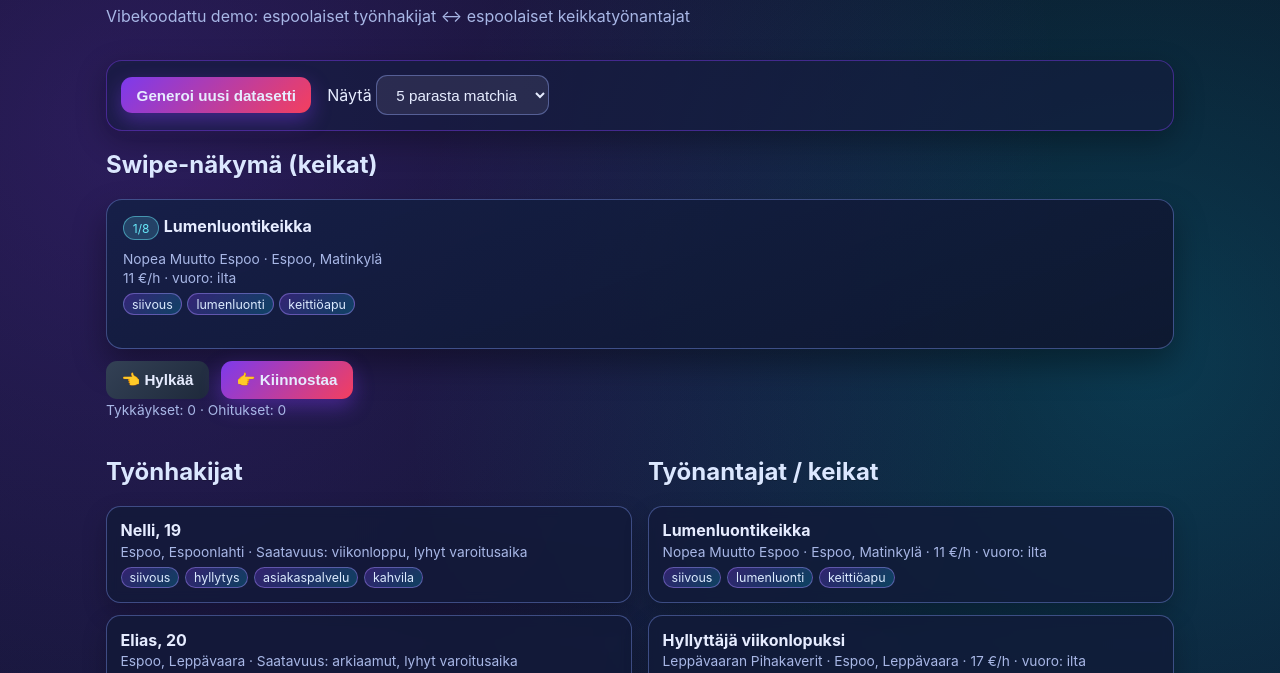
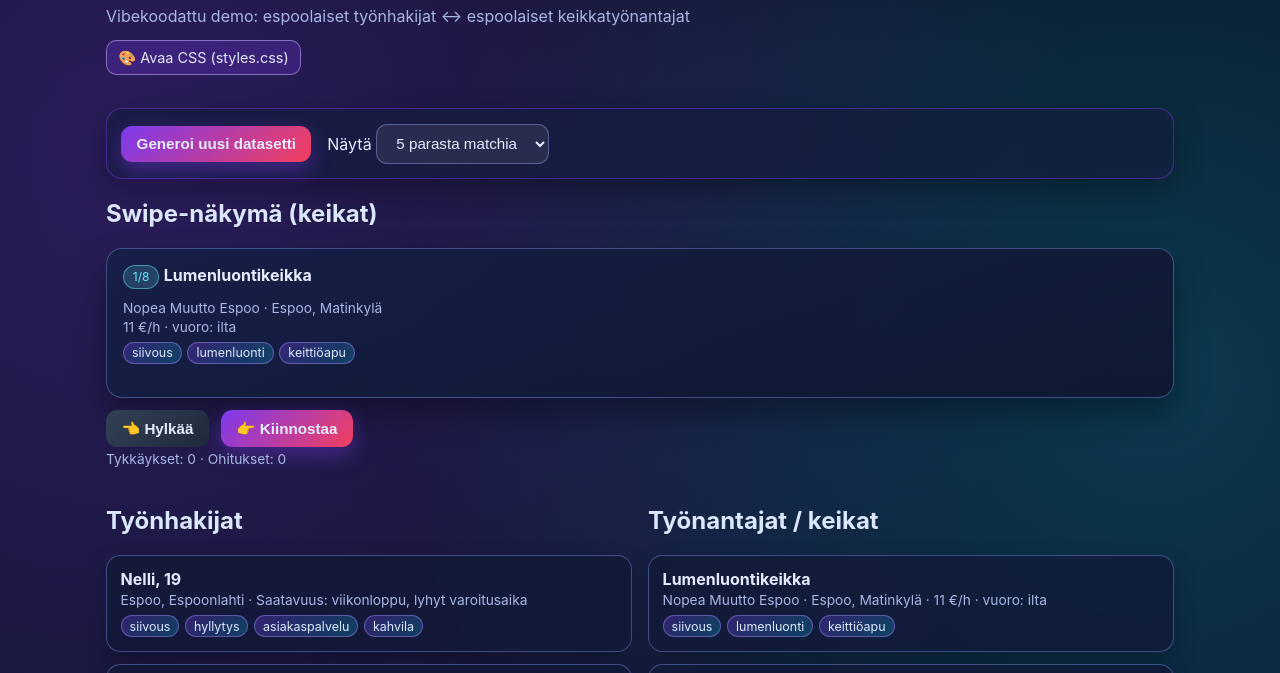
Before and after one commit to mtikavalko/TyonhakuTinder, a plain HTML site: page index.html in a window 1280 px wide. Shown: the part 90-763 px from the top of the page. Drawn offline with Linux system fonts and the light colour scheme.

Commit message:
Add one-click CSS file link in demo header

```diff
--- a/index.html
+++ b/index.html
@@ -10,6 +10,9 @@
   <header>
     <h1>KeikkaMatch</h1>
     <p>Vibekoodattu demo: espoolaiset työnhakijat ↔ espoolaiset keikkatyönantajat</p>
+    <div class="dev-links">
+      <a href="styles.css" target="_blank" rel="noopener">🎨 Avaa CSS (styles.css)</a>
+    </div>
   </header>
 
   <main>
--- a/styles.css
+++ b/styles.css
@@ -169,3 +169,24 @@ h2 {
   font-weight: 700;
   text-shadow: 0 0 14px rgba(34, 197, 94, 0.35);
 }
+
+.dev-links {
+  margin-top: .9rem;
+}
+
+.dev-links a {
+  display: inline-block;
+  text-decoration: none;
+  color: #e2e8ff;
+  background: rgba(124, 58, 237, 0.25);
+  border: 1px solid rgba(196, 181, 253, 0.55);
+  border-radius: .65rem;
+  padding: .45rem .7rem;
+  font-size: .9rem;
+  transition: background .2s ease, transform .15s ease;
+}
+
+.dev-links a:hover {
+  background: rgba(6, 182, 212, 0.28);
+  transform: translateY(-1px);
+}
```
Also changed, not shown: 1 other file.
